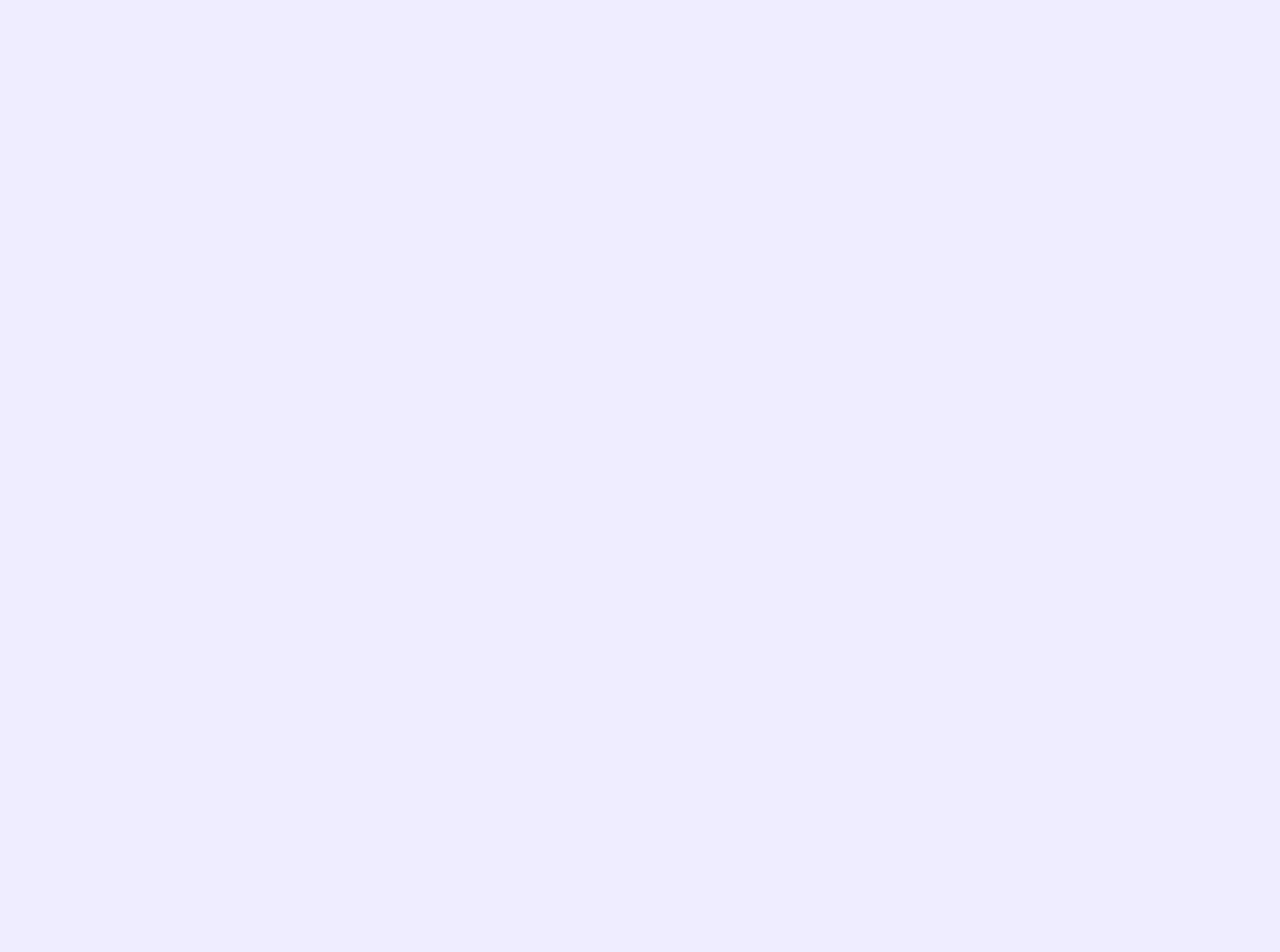
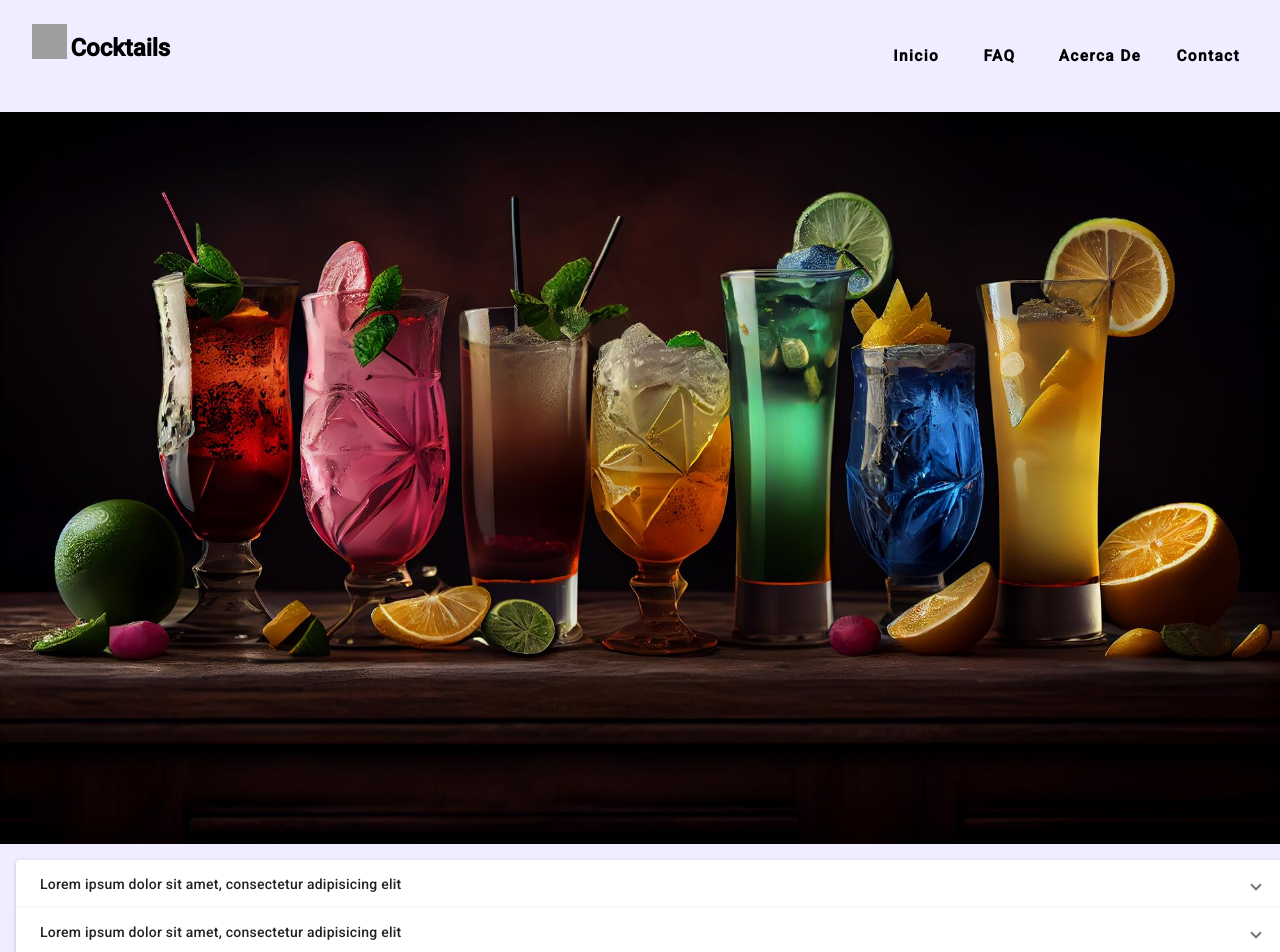
Before and after one commit to Layeska/cocktails, an Angular app: page /faq in a window 1280 px wide. Shown: the top 952 px of the page. Before the commit the page ends 800 px from the top, so only its background shows below. Built offline with nearby package versions, Linux system fonts and the light colour scheme; grey boxes are pictures that could not be loaded.

Commit message:
➕ Adding material expansion

```diff
--- a/src/app/pages/faq/faq.component.ts
+++ b/src/app/pages/faq/faq.component.ts
@@ -1,10 +1,13 @@
 import { Component } from '@angular/core';
+import {MatExpansionModule} from '@angular/material/expansion';
 
 @Component({
   selector: 'app-faq',
   templateUrl: './faq.component.html',
-  styleUrls: ['./faq.component.scss']
+  styleUrls: ['./faq.component.scss'],
+  standalone: true,
+  imports: [MatExpansionModule]
 })
 export class FaqComponent {
-
+  panelOpenState = false;
 }
```
